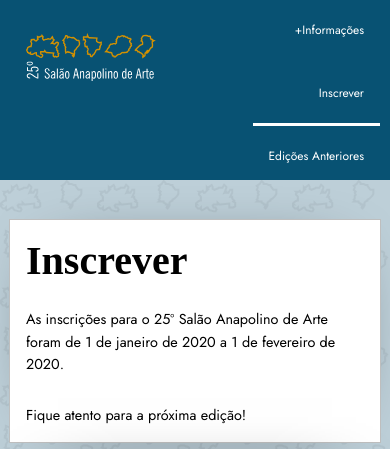
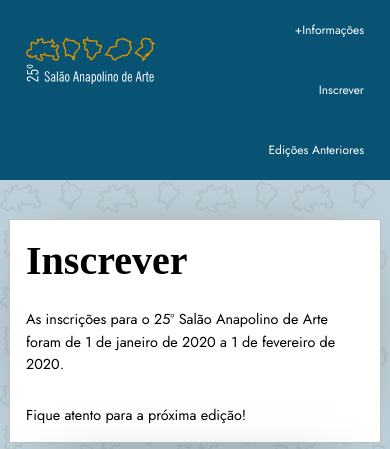
Before and after one commit to filipeeleite/salaoanapolinodearte, a plain HTML site: page inscricao.html in a window 390 px wide. Shown: the top 449 px of the page. Drawn offline with Linux system fonts and the light colour scheme; a web font is replaced by a local one.

Commit message:
Correção /inscricao - header
Correção no header da página inscrição - Border bottom exibindo em mobiles

```diff
--- a/inscricao.html
+++ b/inscricao.html
@@ -36,7 +36,7 @@
         }
 
         @media screen and (max-width:560px) {
-            .menu-left {
+            .option2 {
                 border-top: none;
                 border-bottom: none;
             }
```
